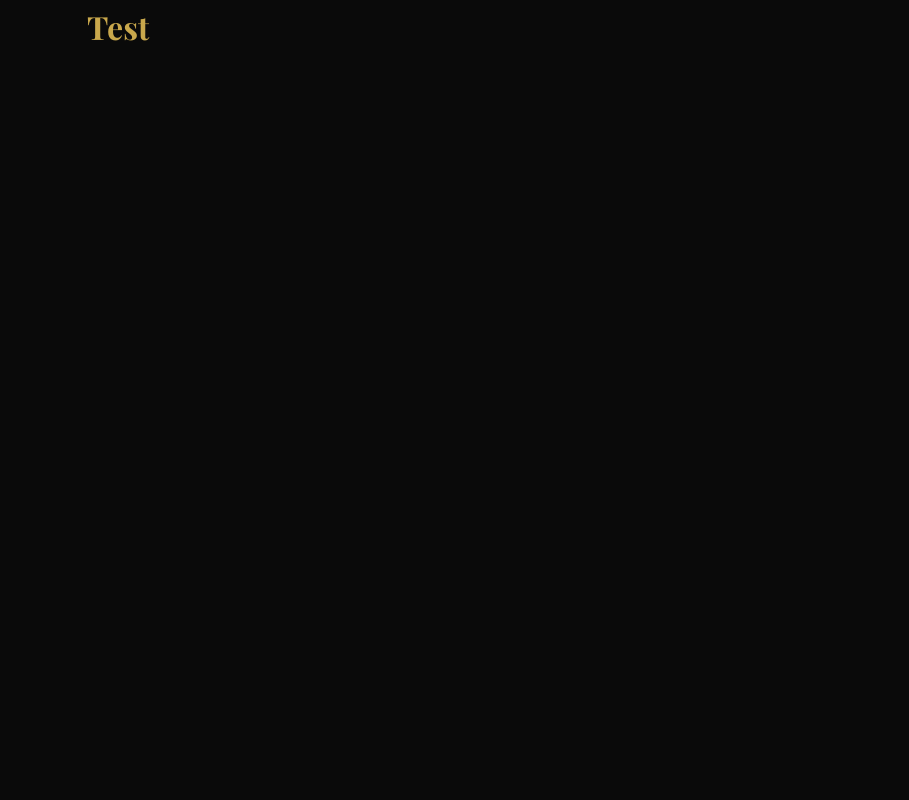
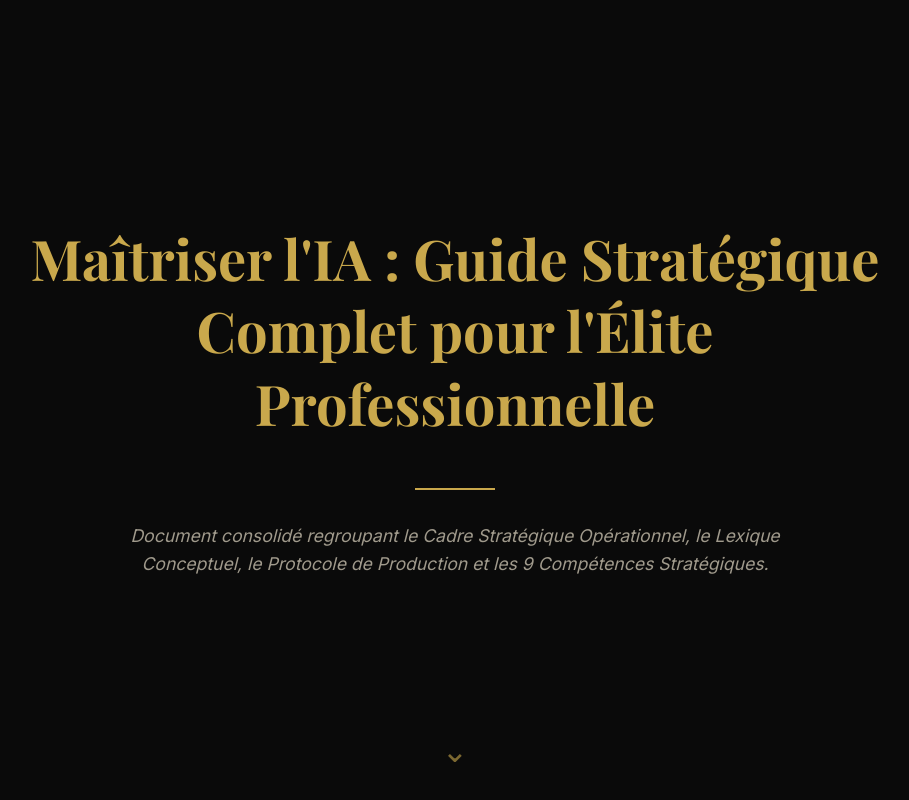
Before and after one commit to agbruneau/Exploration, a plain HTML site: page index.html in a window 1280 px wide. Shown: the whole page, without its empty margins (185-1094 px from the left). Drawn offline with nearby package versions, Linux system fonts and the light colour scheme.

Commit message:
feat: add hero section with title and scroll arrow

```diff
--- a/index.html
+++ b/index.html
@@ -55,11 +55,58 @@
         .section {
             padding: 5rem 0;
         }
+
+        .hero {
+            min-height: 100vh;
+            display: flex;
+            flex-direction: column;
+            justify-content: center;
+            align-items: center;
+            text-align: center;
+            padding: 2rem;
+            position: relative;
+            background: var(--bg-primary);
+        }
+
+        .hero h1 {
+            font-size: clamp(2rem, 5vw, 3.5rem);
+            color: var(--gold);
+            max-width: 900px;
+            margin-bottom: 1rem;
+            line-height: 1.3;
+        }
+
+        .hero .subtitle {
+            color: var(--text-secondary);
+            font-size: 1.1rem;
+            max-width: 700px;
+            font-style: italic;
+            line-height: 1.6;
+        }
+
+        .scroll-arrow {
+            position: absolute;
+            bottom: 2rem;
+            color: var(--gold);
+            font-size: 2rem;
+            opacity: 0.6;
+            animation: bounce 2s infinite ease-in-out;
+            cursor: pointer;
+            text-decoration: none;
+        }
+
+        @keyframes bounce {
+            0%, 100% { transform: translateY(0); }
+            50% { transform: translateY(10px); }
+        }
     </style>
 </head>
 <body>
-    <div class="container">
-        <h1>Test</h1>
-    </div>
+    <section class="hero">
+        <h1>Maîtriser l'IA : Guide Stratégique Complet pour l'Élite Professionnelle</h1>
+        <div class="gold-line"></div>
+        <p class="subtitle">Document consolidé regroupant le Cadre Stratégique Opérationnel, le Lexique Conceptuel, le Protocole de Production et les 9 Compétences Stratégiques.</p>
+        <a href="#section-1" class="scroll-arrow">&#8964;</a>
+    </section>
 </body>
 </html>
```
